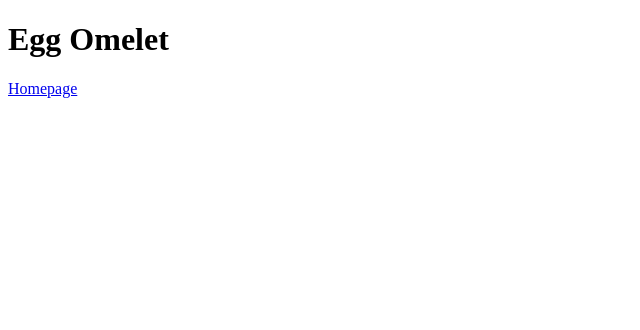
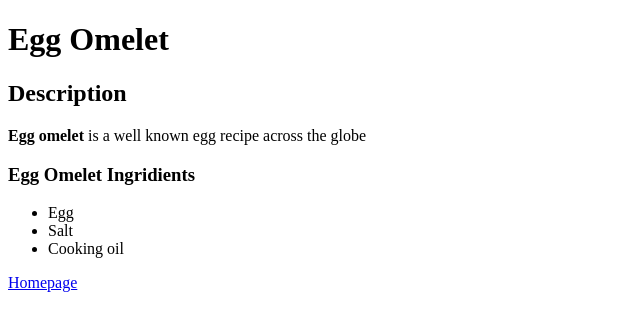
Before and after one commit to KregorJeager/odin-recipes, a plain HTML site: page Recipes/egg-omelet.html in a window 1280 px wide. Shown: the whole page, without its empty margins (0-640 px from the left). Drawn offline with Linux system fonts and the light colour scheme.

Commit message:
add description and ingridients for eggomelet

```diff
--- a/Recipes/egg-omelet.html
+++ b/Recipes/egg-omelet.html
@@ -8,6 +8,14 @@
 
     <body>
         <h1>Egg Omelet</h1>
+        <h2>Description</h2>
+        <p><strong>Egg omelet</strong> is a well known egg recipe across the globe</p>
+        <h3>Egg Omelet Ingridients</h3>
+        <ul>
+            <li>Egg</li>
+            <li>Salt</li>
+            <li>Cooking oil</li>
+        </ul>
         <a href="../index.html">Homepage</a>
     </body>
 </html>
```
